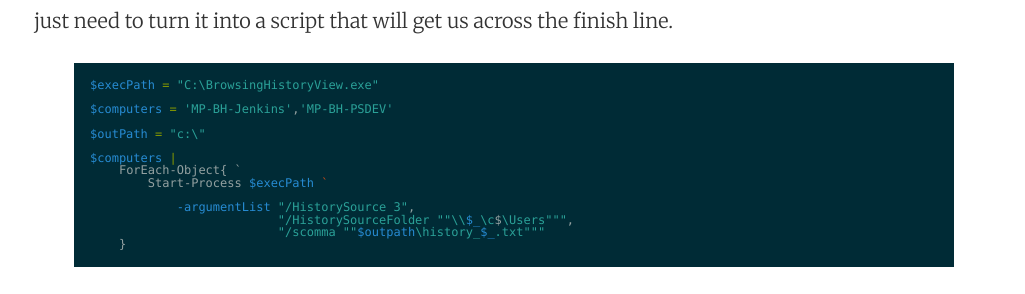
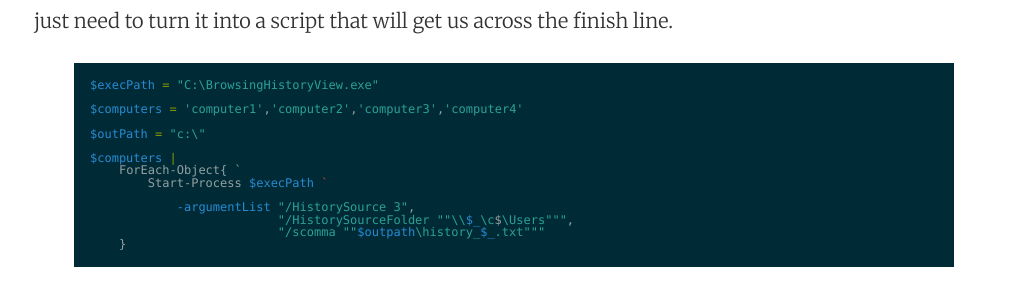
Before and after one commit to RandomNoun7/RandomNoun7.github.io, a Jekyll site: the page built from _posts/2015-07-29-getting-ie-history.markdown, in a window 1280 px wide. Shown: the part 1643-1937 px from the top of the page, without its empty margins (126-1151 px from the left). Built offline with Jekyll 4.4.1, drawn with Linux system fonts in a browser that asks for light colours.

Commit message:
Post update: Getting IE History

```diff
--- a/_posts/2015-07-29-getting-ie-history.markdown
+++ b/_posts/2015-07-29-getting-ie-history.markdown
@@ -44,7 +44,7 @@ The thing is, Nirsoft has already done 90% of the work for us with its [Browsing
 {%highlight powershell%}
 $execPath = "C:\BrowsingHistoryView.exe"
 
-$computers = 'MP-BH-Jenkins','MP-BH-PSDEV'
+$computers = 'computer1','computer2','computer3','computer4'
 
 $outPath = "c:\"
 
```
